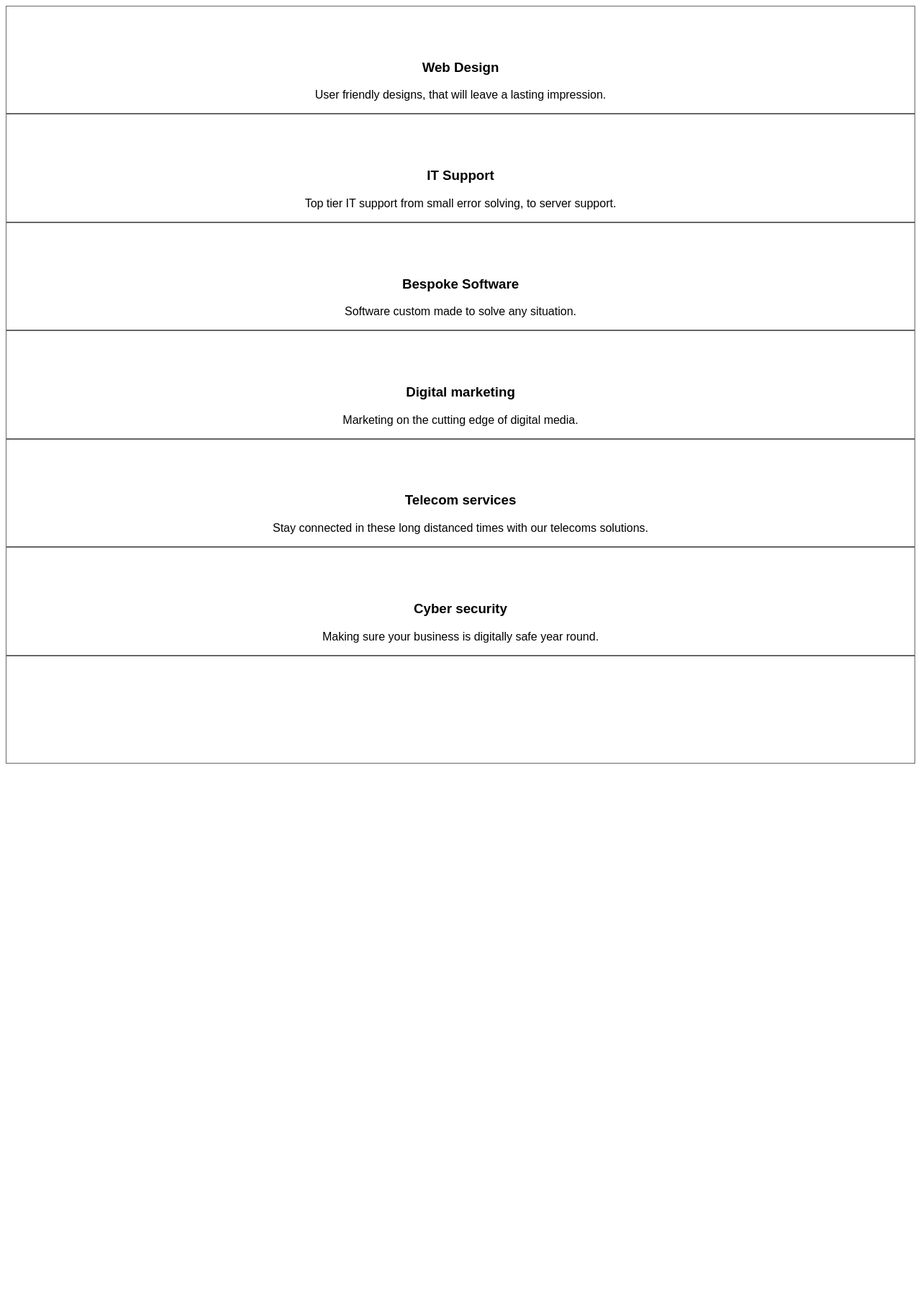
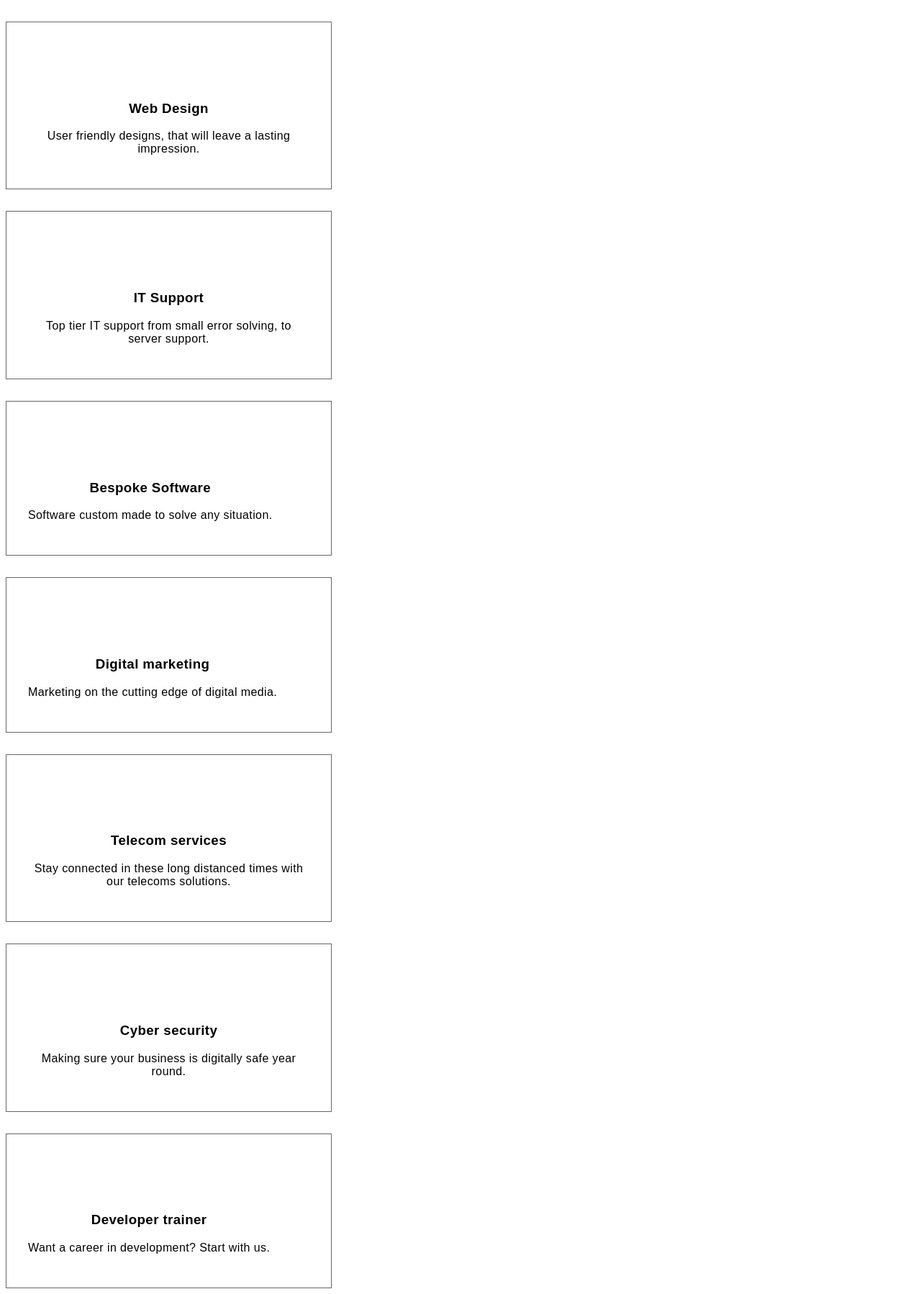
Before and after one commit to Pjard94/Netmatters, a PHP site: page /card_skeleton.html in a window 1280 px wide. Shown: the whole page at 72% size. Before the commit the page ends 1061 px from the top, so only its background shows below. Run offline with PHP 8.4, Linux system fonts and the light colour scheme.

Commit message:
fixed a lot of stlying and added font size

```diff
--- a/HTML_review/sass/absracts/_base.scss
+++ b/HTML_review/sass/absracts/_base.scss
@@ -2,6 +2,7 @@
 *{
     list-style-type: none;
     box-sizing: border-box;
+    letter-spacing: 0.4px;
 }
 
 a:link {
--- a/HTML_review/sass/absracts/_variables.scss
+++ b/HTML_review/sass/absracts/_variables.scss
@@ -4,9 +4,8 @@ $white: #ffffff;
 $background-color-primary: #333645;
 $background-color-footer: #dddddd;
 
-$news-art-alt1: #576C88;
-$news-art-alt2: #C42E2A;
-$news-art-alt3: #2A6EC6;
+$primary-fontsize: 16px;
+$secondary-fontsize: 13px;
 
 $search-bar: #555555;
 
@@ -25,6 +24,10 @@ $color-hover: #121419;
 
 $card-border: #666666;
 
+$news-art-alt1: #576C88;
+$news-art-alt2: #C42E2A;
+$news-art-alt3: #2A6EC6;
+
 $fb-blue: #3B5998;
 $tw-blue: #00ACED;
 $in-blue: #0077B5;
--- a/HTML_review/sass/components/_card.scss
+++ b/HTML_review/sass/components/_card.scss
@@ -6,22 +6,19 @@
     position: relative;
     flex-wrap: wrap;
     flex-direction: column;
+    padding: 0 -15px;
 }
 
-// .card {
-//     display: flex;
-//     position: relative;
-//     max-width: 80%;
-//     max-height: 80%;
-//     margin:3rem;
-// }
-
 .card {
+    display: flex;
     border: 1px solid #666666;
+    align-items: center;
+    padding: 30px;
+    margin-top: 30px;
+    width: 453px;
+    height: 312;
+    position: relative;
     text-align: center;
-    padding-top: 5px;
-    padding-right: 20%;
-    padding-left: 20%;
 }
 
 // card link manipulations
@@ -152,22 +149,69 @@
 
 // icon container
 .icon {
-    display: flexbox;
+    display: flex;
     // margin: auto;
     margin-top: auto;
     margin-bottom: auto;
     margin-left: auto;
     margin-right: auto;
-    height: 50px;
-    width: 50px;
+    height: 60px;
+    width: 60px;
     border-radius: 50%;
     font-size: 30px;
-    padding-top: 3px;
-    padding-left: 4px;
-    padding-right: 4px;
-    padding-bottom: 3px;
     color: $white;
 }
+
+.ic__WD {
+    padding-top: none;
+    padding-left: 8px;
+    padding-right: 4px;
+    padding-bottom: 5px;
+}
+
+.ic__IT {
+    padding-top: none;
+    padding-left: 10px;
+    padding-right: 4px;
+    padding-bottom: 5px;
+}
+
+.ic__BS {
+    padding-top: none;
+    padding-left: 11px;
+    padding-right: 4px;
+    padding-bottom: 6px;
+}
+
+.ic__DM {
+    padding-top: none;
+    padding-left: 12px;
+    padding-right: 4px;
+    padding-bottom: 6px;
+}
+
+.ic__TS {
+    padding-top: none;
+    padding-left: 12px;
+    padding-right: 4px;
+    padding-bottom: 5px;
+}
+
+.ic__CS {
+    padding-top: none;
+    padding-left: 11px;
+    padding-right: 4px;
+    padding-bottom: 5px;
+}
+
+.ic__DT {
+    padding-top: none;
+    padding-left: 8px;
+    padding-right: 4px;
+    padding-bottom: 5px;
+}
+
+
 
 // icon manipulations
 .ci {
@@ -178,3 +222,11 @@
     padding-right: 4px;
     padding-bottom: 3px;
 }
+
+.card--txt p {
+    font-size: $secondary-fontsize;
+}
+
+.card--txt h3 {
+    font-size: $primary-fontsize;
+}
--- a/HTML_review/sass/components/_culture.scss
+++ b/HTML_review/sass/components/_culture.scss
@@ -5,6 +5,14 @@
     background: $background-color-primary;
     color: #ffffff;
     padding: 10px;
+}
+
+.culture h2 {
+    font-size: 36px;
+}
+
+.intro-paragraph {
+    font-size: $primary-fontsize;
 }
 
 // Button rules
--- a/HTML_review/sass/components/_footer.scss
+++ b/HTML_review/sass/components/_footer.scss
@@ -7,6 +7,11 @@ footer {
     background-color: $background-color-primary;
     color: #ffffff;
     justify-content: space-evenly;
+    font-size: $secondary-fontsize;
+}
+
+footer h3 {
+    font-size: $primary-fontsize;
 }
 
 footer > *{
@@ -16,7 +21,7 @@ footer > *{
 }
 
 footer a{
-    color:#ffffff
+    color:#ffffff;
 }
 footer a:visited {
     color: black;
--- a/HTML_review/sass/components/_header.scss
+++ b/HTML_review/sass/components/_header.scss
@@ -3,13 +3,20 @@
 // Header rules
 .header {
     display: flex;
-    // flex-wrap: wrap;
-    width: 80%;
-    grid-template-rows: 2;
+    flex-wrap: wrap;
+    width: 100%;
 }
 .header > * {
     padding-left: 5px;
     padding-right: 5px;
+}
+
+.topline {
+    display: inline-flex;
+}
+
+.topline :nth-child(2) {
+    margin-left: 20px;
 }
 
 // Logo rules
@@ -54,7 +61,7 @@
 
 // Search bar rules
 .search {
-    display: flex;
+    display: inline;
     width: 100%;
     height: auto;
 }
@@ -73,7 +80,7 @@
     flex-grow: 1;
     background: $search-bar;
     border: 0;
-    width: 60vw;
+    width: 90%;
     height: 23px;
     outline: none;
 }
@@ -86,5 +93,5 @@
     color: $color-primary;
     cursor: pointer;
     height: 23px;
-    width: auto;
+    width: 10%;
 }
--- a/HTML_review/sass/components/_latest.scss
+++ b/HTML_review/sass/components/_latest.scss
@@ -1,12 +1,16 @@
 @use '../absracts/index' as *;
+
+// Latest area title
+.latest__title {
+    font-size: 20px;
+}
 
 // Rules for the section.
 .latest {
     display: flex;
-}
-
-.latest div:nth-of-type(n+2) {
-    margin-left: 20%;
+    flex-wrap: wrap;
+    width: 100vw;
+    height: auto;
 }
 
 .news-article {
--- a/HTML_review/sass/components/_news.scss
+++ b/HTML_review/sass/components/_news.scss
@@ -6,6 +6,7 @@
     display: flex;
     flex-wrap: wrap;
     padding: 30px;
+    font-size: $primary-fontsize;
 }
 
 .Newsletter h2 {
--- a/HTML_review/sass/components/_slider.scss
+++ b/HTML_review/sass/components/_slider.scss
@@ -28,6 +28,15 @@
     display: block;
 }
 
+.slider--overlay h1 {
+    font-size: 48px;
+}
+
+.slider--overlay p,
+.slider--overlay a {
+    font-size: 20px;
+}
+
 // Design button styling
 .design-button:link, .design-button:visited {
     margin: 10px;
@@ -35,6 +44,7 @@
     background-color: $fill-des-dev;
     color: $white;
     transition: 0.3s ease-out;
+    border-radius: 100vw;
 }
 
 .design-button:hover {
--- a/HTML_review/sass/style.css
+++ b/HTML_review/sass/style.css
@@ -1,6 +1,7 @@
 * {
   list-style-type: none;
   box-sizing: border-box;
+  letter-spacing: 0.4px;
 }
 
 a:link {
@@ -138,14 +157,19 @@ body {
   position: relative;
   flex-wrap: wrap;
   flex-direction: column;
+  padding: 0 -15px;
 }
 
 .card {
+  display: flex;
   border: 1px solid #666666;
+  align-items: center;
+  padding: 30px;
+  margin-top: 30px;
+  width: 453px;
+  height: 312;
+  position: relative;
   text-align: center;
-  padding-top: 5px;
-  padding-right: 20%;
-  padding-left: 20%;
 }
 
 .card a:visited,
@@ -263,20 +287,65 @@ body {
 }
 
 .icon {
-  display: flexbox;
+  display: flex;
   margin-top: auto;
   margin-bottom: auto;
   margin-left: auto;
   margin-right: auto;
-  height: 50px;
-  width: 50px;
+  height: 60px;
+  width: 60px;
   border-radius: 50%;
   font-size: 30px;
-  padding-top: 3px;
-  padding-left: 4px;
+  color: #ffffff;
+}
+
+.ic__WD {
+  padding-top: none;
+  padding-left: 8px;
   padding-right: 4px;
-  padding-bottom: 3px;
-  color: #ffffff;
+  padding-bottom: 5px;
+}
+
+.ic__IT {
+  padding-top: none;
+  padding-left: 10px;
+  padding-right: 4px;
+  padding-bottom: 5px;
+}
+
+.ic__BS {
+  padding-top: none;
+  padding-left: 11px;
+  padding-right: 4px;
+  padding-bottom: 6px;
+}
+
+.ic__DM {
+  padding-top: none;
+  padding-left: 12px;
+  padding-right: 4px;
+  padding-bottom: 6px;
+}
+
+.ic__TS {
+  padding-top: none;
+  padding-left: 12px;
+  padding-right: 4px;
+  padding-bottom: 5px;
+}
+
+.ic__CS {
+  padding-top: none;
+  padding-left: 11px;
+  padding-right: 4px;
+  padding-bottom: 5px;
+}
+
+.ic__DT {
+  padding-top: none;
+  padding-left: 8px;
+  padding-right: 4px;
+  padding-bottom: 5px;
 }
 
 .ci {
```
Also changed, not shown: other parts of HTML_review/sass/style.css (+52 -9 lines), HTML_review/index.html (+9 -5 lines), 1 other file.
